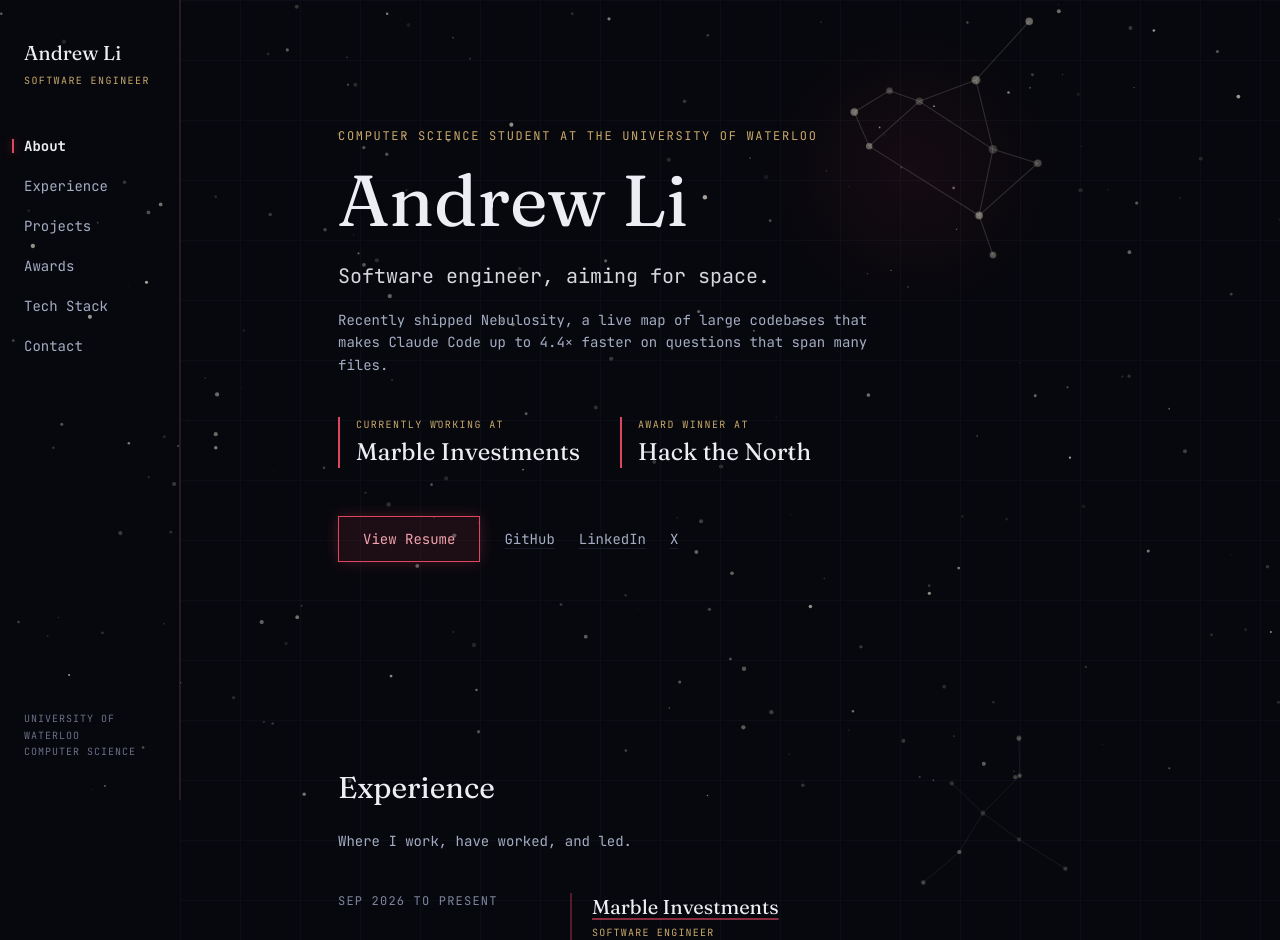
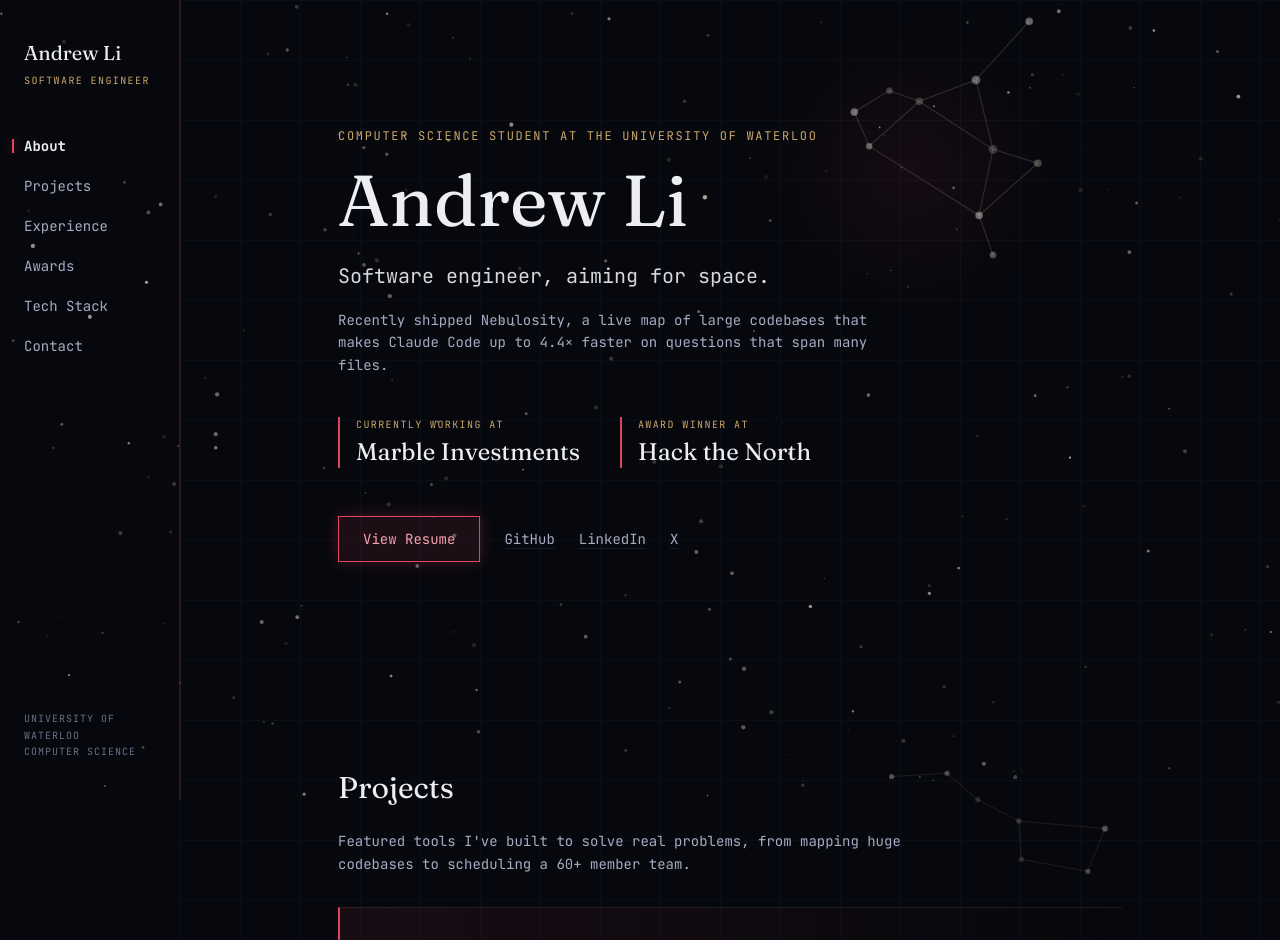
Before and after one commit to andrewl746/Portfolio, a Next.js app: page / in a window 1280 px wide. Shown: the top 940 px of the page. Built offline with nearby package versions, Linux system fonts and the light colour scheme.

Commit message:
feat: move projects above experience

```diff
--- a/app/page.tsx
+++ b/app/page.tsx
@@ -22,8 +22,8 @@ export default function Home() {
         <div aria-hidden="true" className="coord-grid pointer-events-none absolute inset-0" />
         <div className="relative mx-auto max-w-4xl px-6 pt-14 md:px-14 md:pt-0">
           <About />
+          <Projects />
           <Experience />
-          <Projects />
           <Awards />
           <Tech />
           <Contact />
--- a/components/Sidebar.tsx
+++ b/components/Sidebar.tsx
@@ -5,8 +5,8 @@ import { SITE } from "@/lib/content";
 
 const ENTRIES = [
   { id: "about", label: "About" },
+  { id: "projects", label: "Projects" },
   { id: "experience", label: "Experience" },
-  { id: "projects", label: "Projects" },
   { id: "awards", label: "Awards" },
   { id: "tech", label: "Tech Stack" },
   { id: "contact", label: "Contact" },
```
